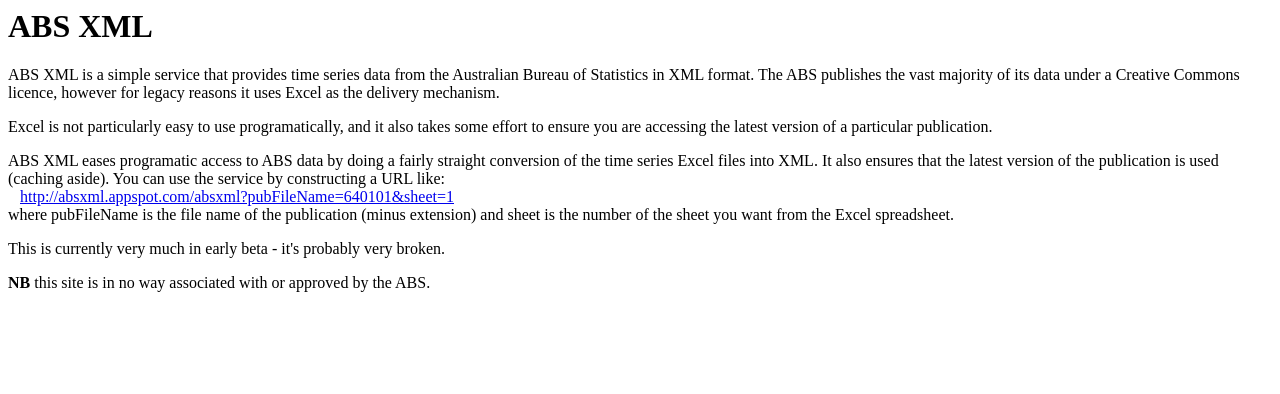
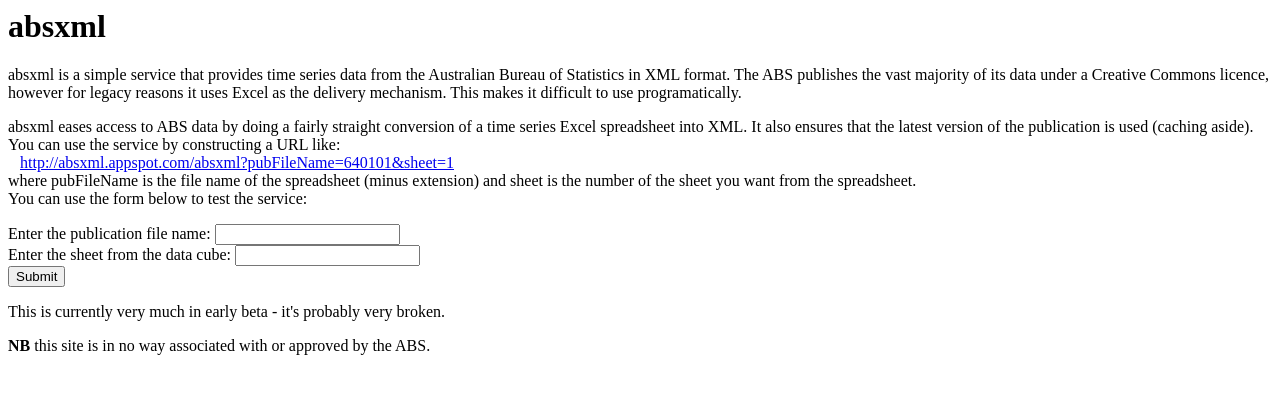
Before and after one commit to craig-a/absxml, a plain HTML site: page absxml/war/index.html in a window 1280 px wide. Drawn offline with Linux system fonts and the light colour scheme.

Commit message:
Added input form to index page, reworded some of the text

```diff
--- a/absxml/war/index.html
+++ b/absxml/war/index.html
@@ -9,29 +9,43 @@
 <html>
   <head>
     <meta http-equiv="content-type" content="text/html; charset=UTF-8">
-    <title>ABS XML - Stats data in a usable format</title>
+    <title>absxml - Stats data in a usable format</title>
   </head>
 
   <body>
-    <h1>ABS XML</h1>
-	<p>ABS XML is a simple service that provides time series data from the Australian
+  	<div id="header">
+    	<h1>absxml</h1>
+    </div>
+    <div id="content">
+		<p>absxml is a simple service that provides time series data from the Australian
 		Bureau of Statistics in XML format. The ABS publishes the vast majority of its data
 		under a Creative Commons licence, however for legacy reasons it uses Excel as the delivery mechanism.
-	</p>
-	<p>Excel is not particularly easy to use programatically, and it also takes some effort to ensure you are
-	accessing the latest version of a particular publication.
+		This makes it difficult to use programatically.
 		</p>
 		<p>
-	ABS XML eases programatic access to ABS data by doing a fairly straight conversion of the time series Excel
-	files into XML. It also ensures that the latest version of the publication is used (caching aside).
+		absxml eases access to ABS data by doing a fairly straight conversion of a time series Excel
+		spreadsheet into XML. It also ensures that the latest version of the publication is used (caching aside).
 		You can use the service by constructing a URL like:
 		<br/>
 		&nbsp;&nbsp;&nbsp;<a href="http://absxml.appspot.com/absxml?pubFileName=640101&sheet=1">http://absxml.appspot.com/absxml?pubFileName=640101&sheet=1</a>
 		<br/>
-	where pubFileName is the file name of the publication (minus extension) and sheet is the number of the sheet you
-	want from the Excel spreadsheet.
+		where pubFileName is the file name of the spreadsheet (minus extension) and sheet is the number of the sheet you
+		want from the spreadsheet.
+		<br/>
+		You can use the form below to test the service:
 		</p>
+	</div>
+	<div id="form">
+			<form name="input" action="absxml" method="get">
+			Enter the publication file name: <input type="text" name="pubFileName"/>
+			<br/>
+			Enter the sheet from the data cube: <input type="text" name="sheet"/>
+			<br/>
+			<input type="submit" value="Submit"/>
+		</form>
+	</div>
+	<div id="disclaimer">
 		<p>This is currently very much in early beta - it's probably very broken.</p>
-	<p><b>NB</b> this site is in no way associated with or approved by the ABS.</p>
+		<p><b>NB</b> this site is in no way associated with or approved by the ABS.</p></div>
   </body>
 </html>
```
Lines whose indentation alone changed are shown as unchanged.
